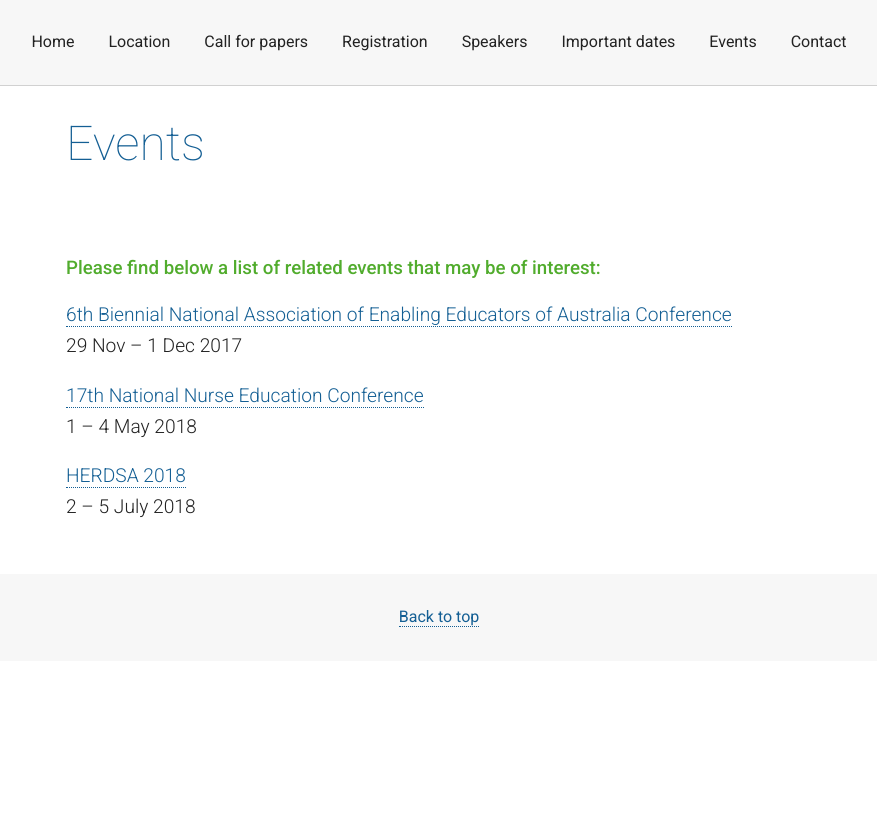
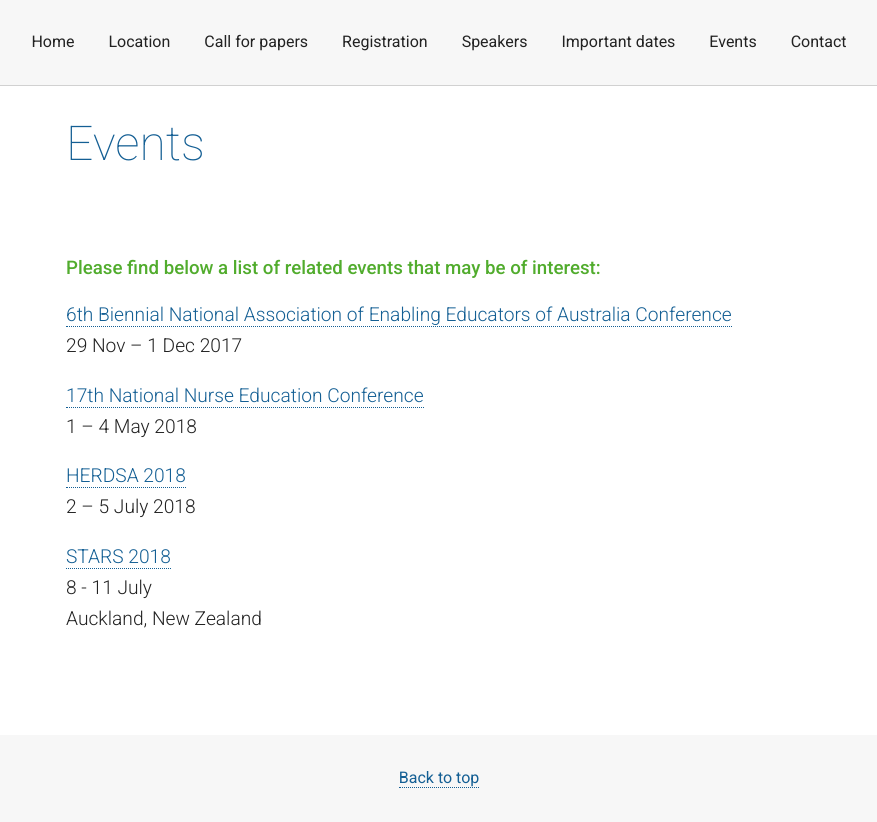
Before and after one commit to aallconference2017/aallconference2017.github.io, a Jekyll site: the page built from events/index.html, in a window 1280 px wide, cut to the strip 241-1063 px from the top of the page. Shown: the whole strip, without its empty margins (201-1078 px from the left). Built offline with Jekyll 4.4.1, drawn with Linux system fonts in a browser that asks for light colours; before the commit the page ends 902 px from its top, so only the background shows below that.

Commit message:
Updated 'events/index.html' via CloudCannon

```diff
--- a/events/index.html
+++ b/events/index.html
@@ -7,6 +7,6 @@ show_jump_links: false
 ---
 <div class="container">
 	<div class="content">
-		<div class="editable"><h3>Please find below a list of related events that may be of interest:</h3><p class="present-before-paste"><a href="http://scu.edu.au/naeeaconference2017/">6th Biennial National Association of Enabling Educators of Australia Conference</a><br />29 Nov &ndash; 1 Dec 2017</p><p class="present-before-paste"><a href="https://dcconferences.eventsair.com/QuickEventWebsitePortal/nnec2018/home">17th National Nurse Education Conference</a><br />1 &ndash; 4 May 2018</p><p class="present-before-paste"><a href="http://herdsa2018.aomevents.com.au/">HERDSA 2018</a><br />2 &ndash; 5 July 2018</p></div>
+		<div class="editable"><h3>Please find below a list of related events that may be of interest:</h3><p><a href="http://scu.edu.au/naeeaconference2017/">6th Biennial National Association of Enabling Educators of Australia Conference</a><br />29 Nov &ndash; 1 Dec 2017</p><p><a href="https://dcconferences.eventsair.com/QuickEventWebsitePortal/nnec2018/home">17th National Nurse Education Conference</a><br />1 &ndash; 4 May 2018</p><p><a href="http://herdsa2018.aomevents.com.au/">HERDSA 2018</a><br />2 &ndash; 5 July 2018</p><p><a href="http://unistars.org">STARS 2018</a><br />8 - 11 July<br />Auckland, New Zealand</p><p>&nbsp;</p></div>
 	</div>
 </div>
```
